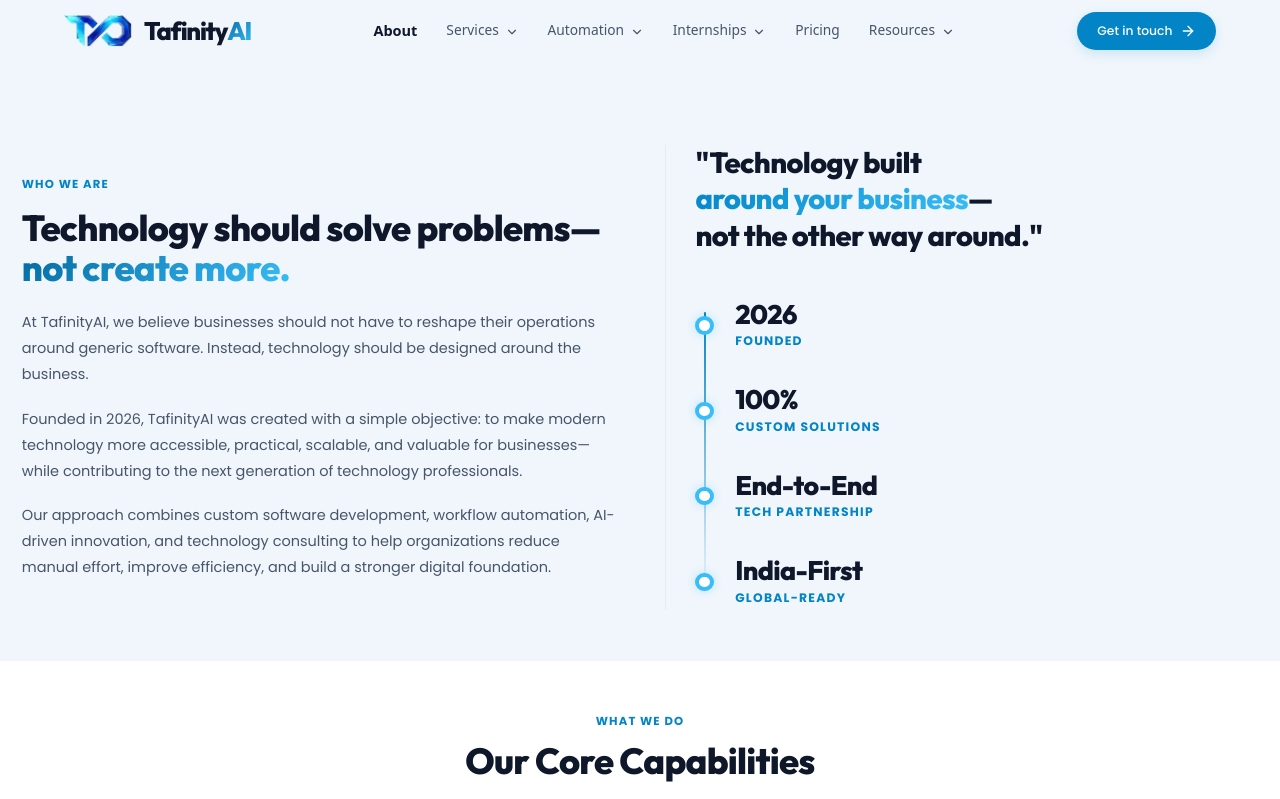
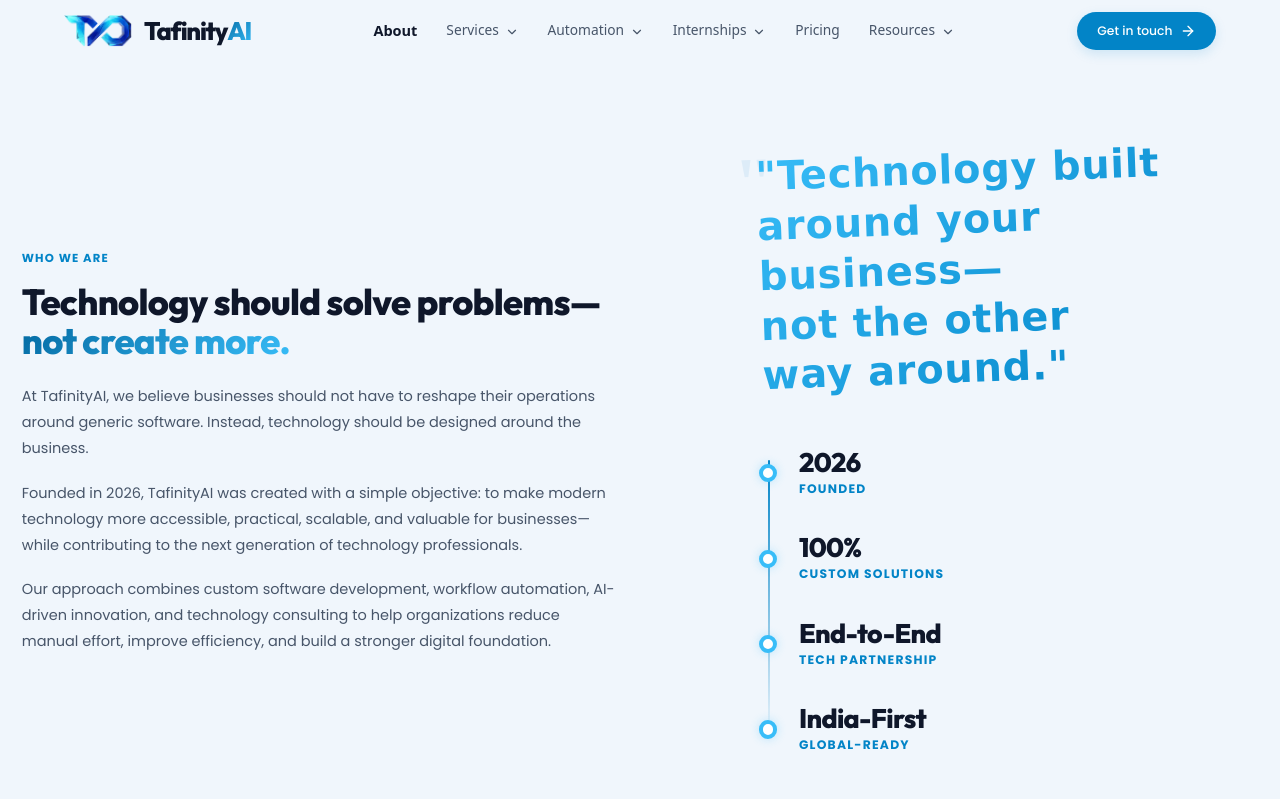
Before and after one commit to TafinityAI-LLP/tai, a React (Vite) app: page /about in a window 1280 px wide. Shown: the top 799 px of the page. Built offline with nearby package versions, Linux system fonts and the light colour scheme.

Commit message:
Center right column content and apply handwritten gradient typography to quote

```diff
--- a/src/pages/About.jsx
+++ b/src/pages/About.jsx
@@ -146,10 +146,24 @@
                             </p>
                         </motion.div>
 
-                        <motion.div initial="hidden" whileInView="visible" viewport={{ once: true }} variants={fadeInRight} style={{ paddingLeft: 'min(5%, 2rem)', borderLeft: '1px solid rgba(15, 23, 42, 0.05)' }}>
-                            <p style={{ fontSize: 'clamp(1.5rem, 3vw, 2rem)', fontFamily: 'var(--font-display)', fontWeight: 800, lineHeight: 1.25, color: 'var(--text-primary)', marginBottom: '3rem', letterSpacing: '-0.02em', position: 'relative' }}>
-                                "Technology built <br className="hidden md:block" /><span style={{ background: 'linear-gradient(135deg, var(--accent-color), var(--accent-light))', WebkitBackgroundClip: 'text', WebkitTextFillColor: 'transparent', backgroundClip: 'text' }}>around your business</span>—<br className="hidden md:block" />not the other way around."
-                                <span style={{ position: 'absolute', top: '-1.5rem', left: '-1rem', fontSize: '5rem', color: 'rgba(2, 132, 199, 0.08)', fontFamily: 'serif', zIndex: -1 }}>"</span>
+                        <motion.div initial="hidden" whileInView="visible" viewport={{ once: true }} variants={fadeInRight} className="flex flex-col items-center justify-center h-full w-full">
+                            <div className="w-full" style={{ maxWidth: '420px', paddingLeft: 'min(3%, 0.5rem)' }}>
+                                <p style={{
+                                    fontSize: 'clamp(2rem, 5vw, 2.75rem)',
+                                    fontFamily: '"Caveat", "Dancing Script", "Comic Sans MS", cursive',
+                                    fontWeight: 700,
+                                    lineHeight: 1.25,
+                                    marginBottom: '3.5rem',
+                                    letterSpacing: '0.02em',
+                                    position: 'relative',
+                                    background: 'linear-gradient(135deg, var(--accent-light), var(--accent-color))',
+                                    WebkitBackgroundClip: 'text',
+                                    WebkitTextFillColor: 'transparent',
+                                    backgroundClip: 'text',
+                                    transform: 'rotate(-2deg)'
+                                }}>
+                                    "Technology built around your business—<br className="hidden md:block" />not the other way around."
+                                    <span style={{ position: 'absolute', top: '-1rem', left: '-1.5rem', fontSize: '5rem', WebkitTextFillColor: 'rgba(2, 132, 199, 0.08)', fontFamily: 'serif', zIndex: -1 }}>"</span>
                                 </p>
 
                                 <div className="relative mt-8 md:mt-0 pt-4 md:pt-0">
@@ -188,6 +202,7 @@
                                                 </div>
                                             </div>
                                         ))}
+                                    </div>
                                 </div>
                             </div>
                         </motion.div>
```
Lines whose indentation alone changed are shown as unchanged.
